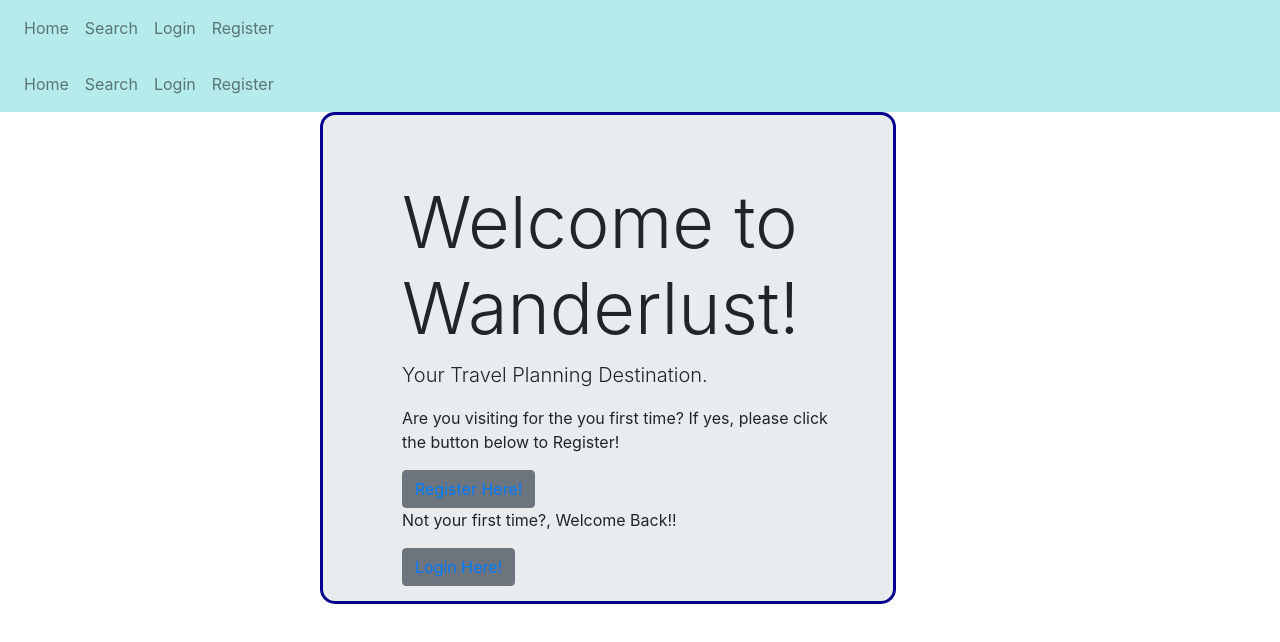
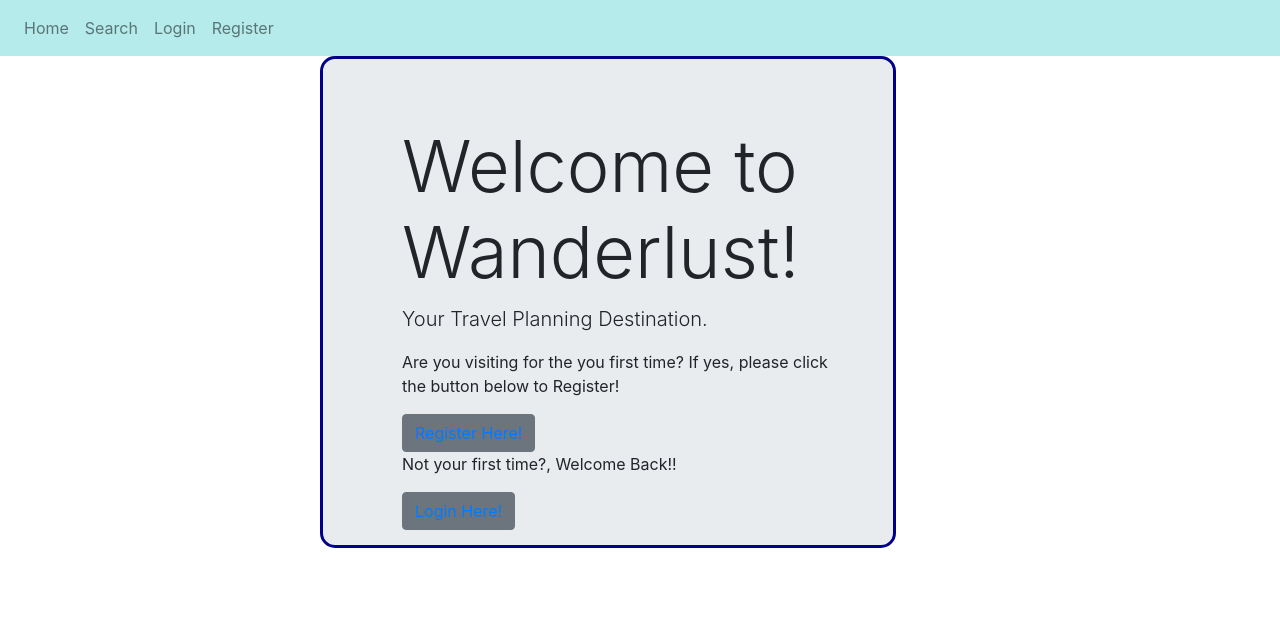
Before and after one commit to shafferma/wanderlust-client, a React (Create React App) app: page / in a window 1280 px wide. Shown: the top 642 px of the page. Built offline with nearby package versions, Linux system fonts and the light colour scheme.

Commit message:
env file setup and deleted duplicate nav

```diff
--- a/src/App.js
+++ b/src/App.js
@@ -8,8 +8,6 @@ import RegistrationPage from "./views/RegistrationPage";
 import SearchForm from "./components/SearchForm";
 import TripViewPage from "./views/TripViewPage";
 import TripListPage from "./views/TripListPage";
-
-
 
 function App() {
   const [sessionToken, setSessionToken] = useState("");
@@ -39,19 +37,13 @@ function App() {
   return (
     <Router>
       <div>
-
-      <Navbar logout={clearToken} isLoggedIn={!!sessionToken}/>
-
-
-        <Navbar logout={clearToken} isLoggedIn={!!sessionToken}/>
-
-
+        <Navbar logout={clearToken} isLoggedIn={!!sessionToken} />
         <Switch>
           <Route path="/login">
-            <LoginPage updateToken={updateToken}/>
+            <LoginPage updateToken={updateToken} />
           </Route>
           <Route path="/register">
-            <RegistrationPage updateToken={updateToken}/>
+            <RegistrationPage updateToken={updateToken} />
           </Route>
           <Route path="/trips/:id">
             <TripViewPage />
@@ -63,12 +55,9 @@ function App() {
             <TripListPage />
           </Route>
 
-
           <Route path="/search">
             <SearchForm />
           </Route>
-
-
 
           <Route path="/">
             <HomePage />
--- a/src/components/SearchForm.js
+++ b/src/components/SearchForm.js
@@ -23,7 +23,7 @@ const SearchForm = () =>{
         event.preventDefault();
 
 
-        let key = "5ae2e3f221c38a28845f05b647f834925ea24e44fb12d1cbd631c42a"
+        let key = process.env.REACT_APP_OPENTRIP_API_KEY
         let url = `https://api.opentripmap.com/0.1/en/places/geoname?name=${search}&apikey=${key}`   //* WORKS?
         console.log(url)
 
```
Also changed, not shown: 1 other file (tests, documents, lock files or other folders).
